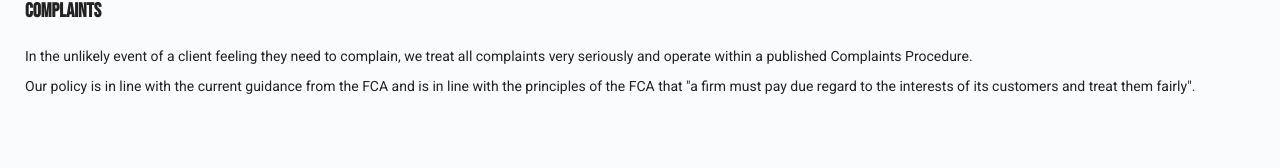
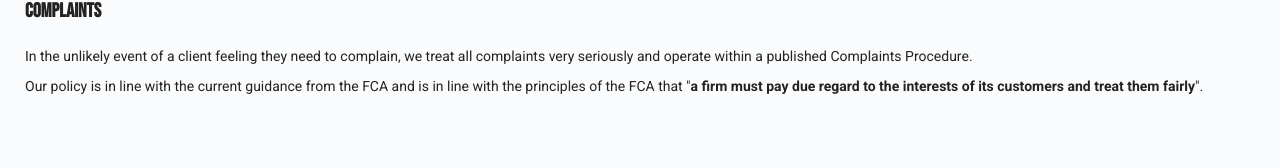
Before and after one commit to asteady85/paulduddy, a React (Vite) app: page /treating-customers-fairly in a window 1280 px wide. Shown: the part 1225-1393 px from the top of the page. Built offline with nearby package versions, Linux system fonts and the light colour scheme.

Commit message:
highlight FCA text

```diff
--- a/src/pages/TreatingCustomersFairly.js
+++ b/src/pages/TreatingCustomersFairly.js
@@ -43,7 +43,7 @@ const TreatingCustomersFairly = () => {
 
           <h3>Complaints</h3>
           <p>In the unlikely event of a client feeling they need to complain, we treat all complaints very seriously and operate within a published Complaints Procedure.</p>
-          <p>Our policy is in line with the current guidance from the FCA and is in line with the principles of the FCA that "a firm must pay due regard to the interests of its customers and treat them fairly".</p>
+          <p>Our policy is in line with the current guidance from the FCA and is in line with the principles of the FCA that "<strong>a firm must pay due regard to the interests of its customers and treat them fairly</strong>".</p>
         </div>
       </div>
     </>
```
